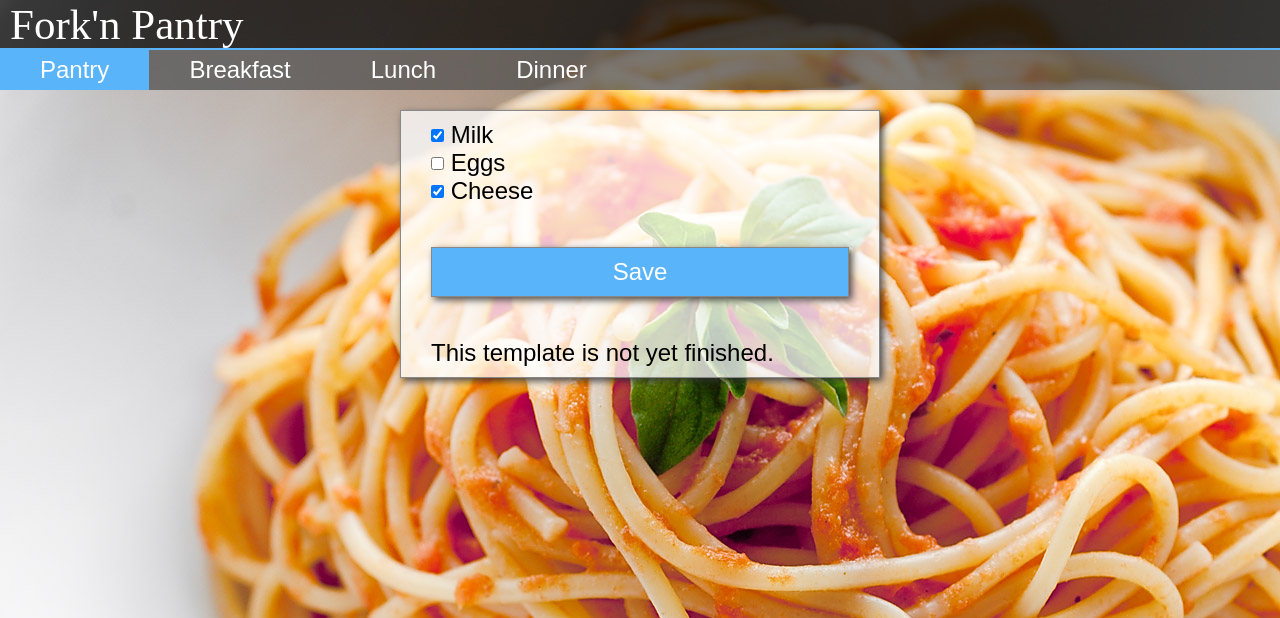
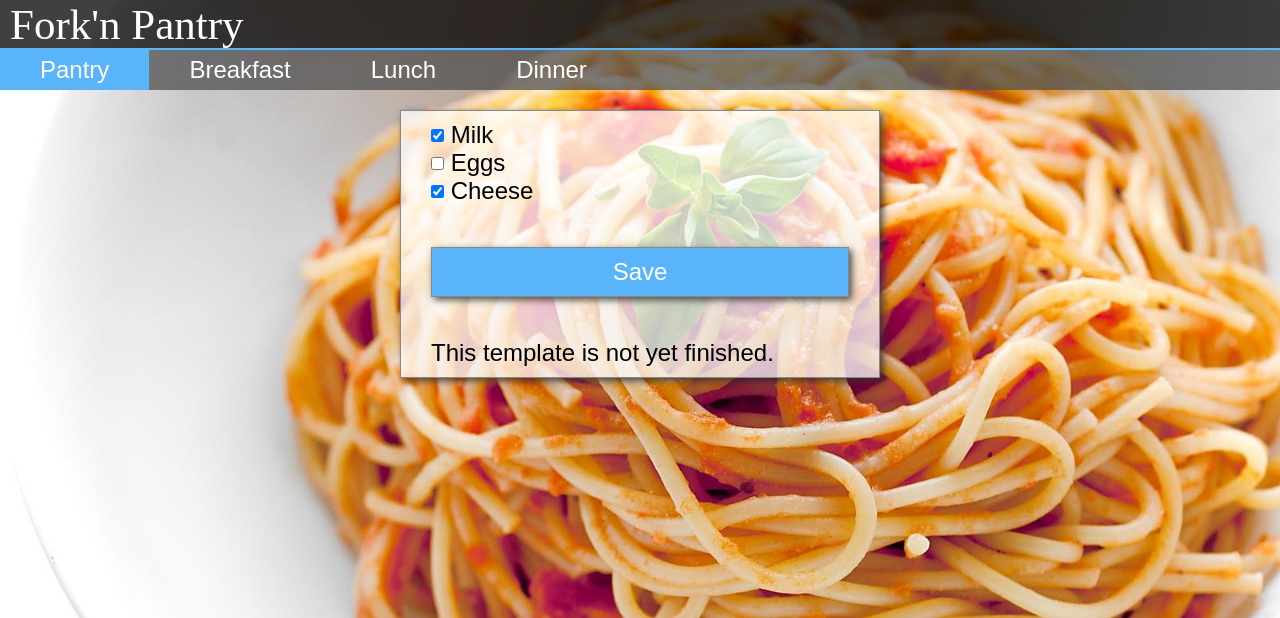
Before and after one commit to smskelley/ForknPantry, a Django app: page /pantry/ in a window 1280 px wide. Shown: the top 618 px of the page. Run offline with Django 3.2, Linux system fonts and the light colour scheme; parts of the project's set-up code (start-up, migrations or seed data) failed here and were passed over; some libraries are stand-ins or nearby versions.

Commit message:
Scale background image for different browser sizes

```diff
--- a/PantryApp/static/PantryApp/css/base.css
+++ b/PantryApp/static/PantryApp/css/base.css
@@ -4,7 +4,11 @@
   box-sizing: border-box; }
 
 body {
-  background-position: top;
+  background: url("../img/bg.jpg") no-repeat center center fixed;
+  -webkit-background-size: cover;
+  -moz-background-size: cover;
+  -o-background-size: cover;
+  background-size: cover;
   font-family: sans-serif;
   font-weight: normal;
   width: 100%;
--- a/PantryApp/templates/PantryApp/base.html
+++ b/PantryApp/templates/PantryApp/base.html
@@ -9,7 +9,7 @@
     <script language="JavaScript" type="text/javascript" src="{% static "PantryApp/js/fnp_mobile.js" %}"></script>
     {% block head %}{% endblock %}
 </head>
-<body style="background-image: url('{% static "PantryApp/img/bg.jpg" %}')">
+<body>
 
 <header>
     <h1>Fork'n Pantry</h1>
--- a/PantryApp/templates/PantryApp/sass/_head.sass
+++ b/PantryApp/templates/PantryApp/sass/_head.sass
@@ -7,10 +7,12 @@
   box-sizing: border-box
 
 body
-  //This is being specified in html because django looks up the
-  //static file dynamically.
-  //background-image: url('../static/img/bg.jpg')
-  background-position: top
+  background: url('../img/bg.jpg') no-repeat center center fixed
+  -webkit-background-size: cover
+  -moz-background-size: cover
+  -o-background-size: cover
+  background-size: cover
+
   font-family: sans-serif
   font-weight: normal
   width: 100%
```
Also changed, not shown: PantryApp/static/PantryApp/img/bg.jpg.
